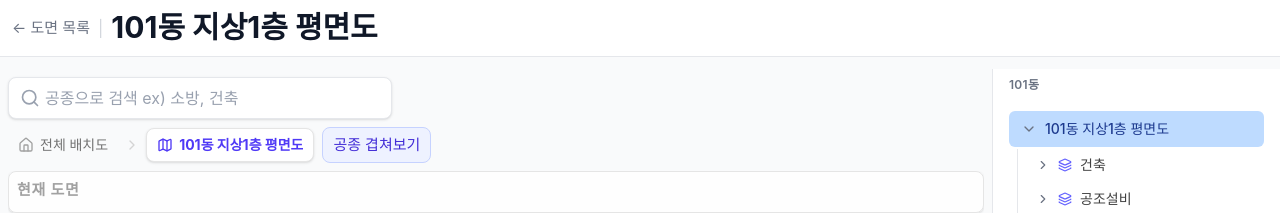
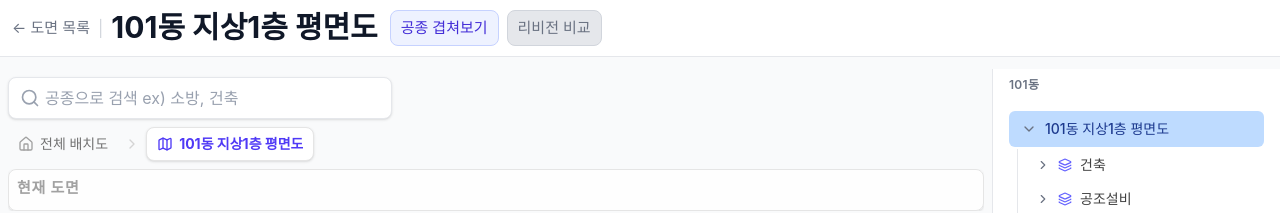
Before and after one commit to seong5/TimworkAssignment, a React (Vite) app: page /drawing/101building in a window 1280 px wide. Shown: the top 213 px of the page. Built offline with nearby package versions, Linux system fonts and the light colour scheme.

Commit message:
리비전비교와 공종 겹쳐보기 버튼을 헤더로 이동

```diff
--- a/src/widgets/drawing-explorer/DrawingExplorerWidget.tsx
+++ b/src/widgets/drawing-explorer/DrawingExplorerWidget.tsx
@@ -219,6 +219,7 @@ export function DrawingExplorerWidget({
   return (
     <div className="flex h-screen flex-col bg-gray-50">
       <header className="shrink-0 border-b border-gray-200 bg-white px-3 py-2 sm:px-3 sm:py-2">
+        <div className="flex min-w-0 flex-col gap-2 sm:flex-row sm:items-center sm:gap-3">
           <div className="flex min-w-0 items-center gap-2">
             <button
               type="button"
@@ -232,6 +233,27 @@ export function DrawingExplorerWidget({
             <h1 className="min-w-0 flex-1 truncate text-lg font-bold text-gray-900 sm:text-xl md:text-2xl lg:text-[30px]">
               {selection.drawingId ? data.drawings[selection.drawingId].name : data.project.name}
             </h1>
+          </div>
+          <nav className="flex shrink-0 items-center gap-2">
+            <button
+              type="button"
+              onClick={handleEnterOverlay}
+              disabled={!canOverlay}
+              className="rounded-lg border px-2.5 py-1.5 text-[10px] font-medium transition-colors sm:text-[15px] disabled:cursor-not-allowed disabled:border-gray-200 disabled:bg-gray-50 disabled:text-gray-400 sm:border-indigo-200 sm:bg-indigo-50 sm:text-indigo-700 sm:hover:bg-indigo-100 sm:disabled:border-gray-200 sm:disabled:bg-gray-50 sm:disabled:text-gray-400"
+              aria-label="공종 겹쳐보기"
+            >
+              공종 겹쳐보기
+            </button>
+            <button
+              type="button"
+              onClick={handleEnterCompare}
+              disabled={!canCompare}
+              className="rounded-lg border border-indigo-600 bg-indigo-600 px-2.5 py-1.5 text-[10px] font-medium text-white transition-colors hover:bg-indigo-700 disabled:cursor-not-allowed disabled:border-gray-300 disabled:bg-gray-200 disabled:text-gray-500 sm:text-[15px]"
+              aria-label="리비전 비교"
+            >
+              리비전 비교
+            </button>
+          </nav>
         </div>
       </header>
 
@@ -352,30 +374,6 @@ export function DrawingExplorerWidget({
                       selection.revisionVersion,
                     )}
                     isLatestRevision={isCurrentLatestRevision}
-                    trailing={
-                      canCompare || canOverlay ? (
-                        <div className="flex flex-wrap items-center gap-2">
-                          {canOverlay && (
-                          <button
-                            type="button"
-                            onClick={handleEnterOverlay}
-                            className="rounded-lg border border-indigo-200 bg-indigo-50 px-2.5 py-1.5 text-[10px] font-medium text-indigo-700 hover:bg-indigo-100 sm:text-[15px]"
-                          >
-                            공종 겹쳐보기
-                          </button>
-                        )}
-                        {canCompare && (
-                          <button
-                            type="button"
-                            onClick={handleEnterCompare}
-                            className="rounded-lg bg-indigo-600 px-2.5 py-1.5 text-[10px] font-medium text-white hover:bg-indigo-700 sm:text-[15px]"
-                          >
-                            리비전 비교
-                          </button>
-                        )}
-                      </div>
-                      ) : undefined
-                    }
                   />
                 </div>
               </div>
```
Lines whose indentation alone changed are shown as unchanged.
